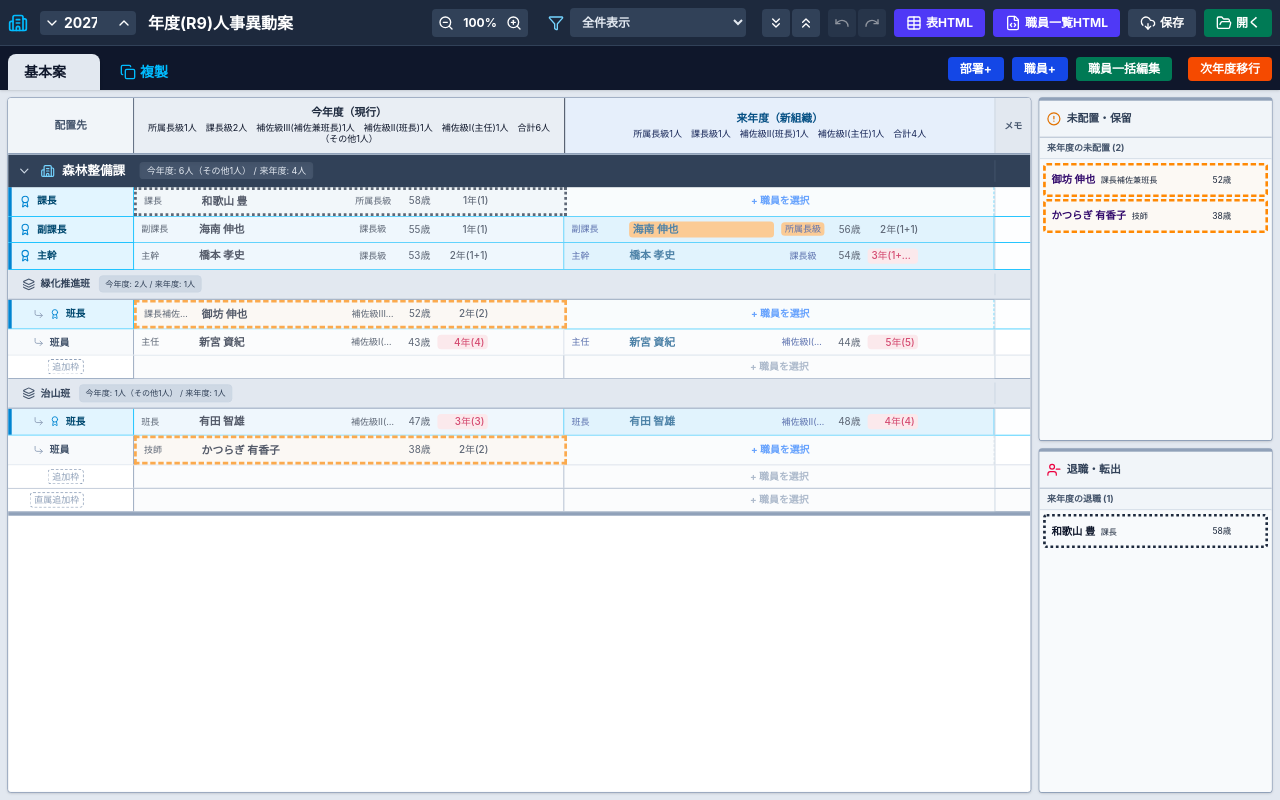
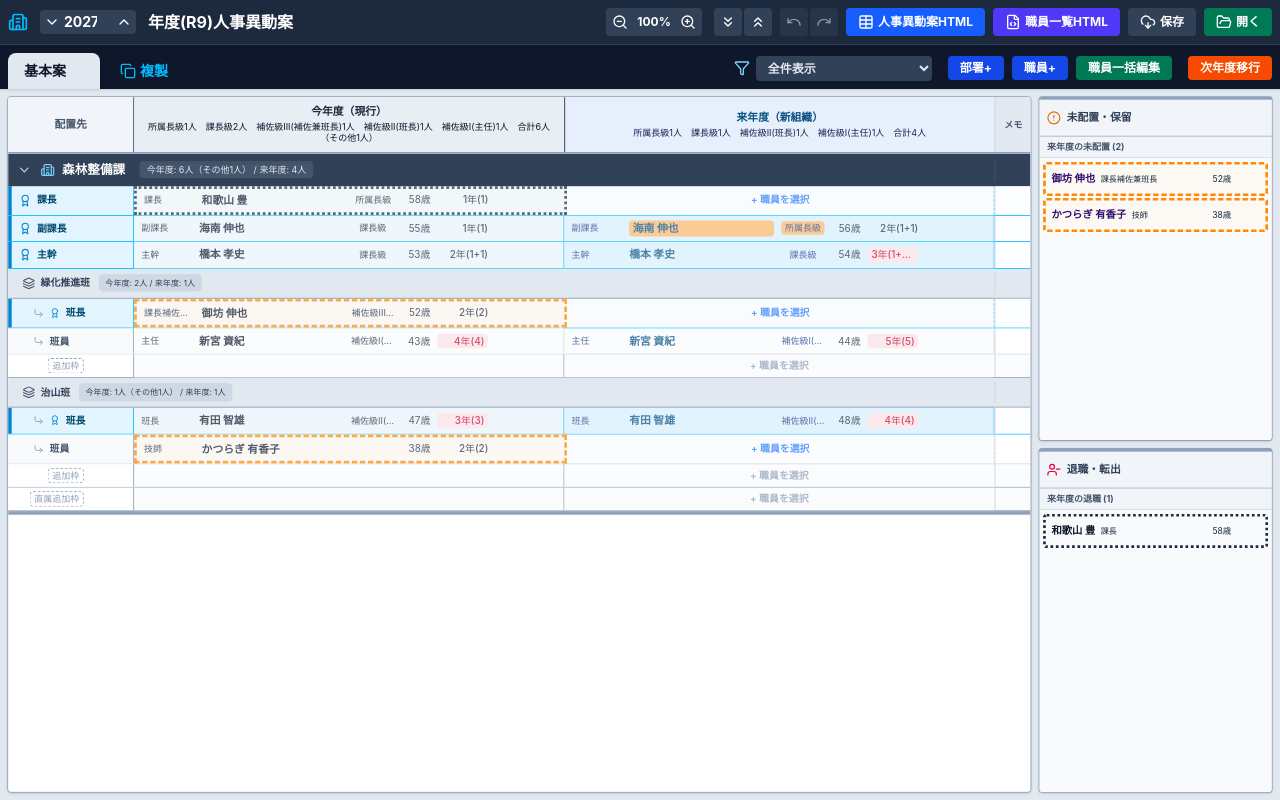
Before and after one commit to Kojiro-Nakamura/personnel-transfer-app, a React (Vite) app: page / in a window 1280 px wide. Built offline with nearby package versions, Linux system fonts and the light colour scheme.

Commit message:
style: rename 表HTML to 人事異動案HTML and change color to blue, and move filter dropdown to the left of 部署+ button

```diff
--- a/src/App.jsx
+++ b/src/App.jsx
@@ -106,20 +106,6 @@ export const AppContent = () => {
               <button onClick={() => setZoom(z => Math.min(1.5, z + 0.1))} className="p-1.5 hover:bg-slate-600" title="拡大"><ZoomIn className="w-4 h-4"/></button>
             </div>
 
-            <div className="flex items-center gap-1.5 ml-2 mr-2">
-              <Filter className="w-4 h-4 text-sky-300" />
-              <select
-                value={filterLevel}
-                onChange={e => setFilterLevel(Number(e.target.value))}
-                className={cx("text-xs py-1.5 px-2 rounded outline-none font-bold cursor-pointer transition-colors", filterLevel > 0 ? "bg-sky-500 text-white shadow-inner" : "bg-slate-700 hover:bg-slate-600 text-slate-200 hover:text-white transition-all")}
-                title="表示する職員の条件を切り替える"
-              >
-                <option value={0}>全件表示</option>
-                {GRADE_OPTIONS.filter(g => g !== "").map(g => (
-                  <option key={g} value={GRADE_LEVELS[g]}>{g}以上</option>
-                ))}
-              </select>
-            </div>
 
             <div className="flex gap-0.5">
               <button onClick={expandAll} className="p-1.5 bg-slate-700 hover:bg-slate-600 active:scale-95 transition-all rounded" title="すべての部署を展開する"><ChevronsDown className="w-4 h-4"/></button>
@@ -129,7 +115,7 @@ export const AppContent = () => {
               <button onClick={undo} disabled={!canUndo} className="p-1.5 bg-slate-700 hover:bg-slate-600 disabled:hover:bg-slate-700 active:scale-95 disabled:active:scale-100 transition-all disabled:opacity-50 rounded" title="直前の操作を取り消す(元に戻す)"><Undo className="w-4 h-4"/></button>
               <button onClick={redo} disabled={!canRedo} className="p-1.5 bg-slate-700 hover:bg-slate-600 disabled:hover:bg-slate-700 active:scale-95 disabled:active:scale-100 transition-all disabled:opacity-50 rounded" title="取り消した操作をやり直す"><Redo className="w-4 h-4"/></button>
             </div>
-            <button onClick={() => openModal('saveFile', { type: 'html', defaultName: currentFileName ? currentFileName.replace('.json', '') : baseFileName })} className="bg-indigo-600 hover:bg-indigo-500 active:scale-95 transition-all px-3 py-1.5 rounded flex items-center justify-center text-xs font-bold" title="現在の表をHTMLファイルとして保存する"><Table className="w-4 h-4 mr-1" />表HTML</button>
+            <button onClick={() => openModal('saveFile', { type: 'html', defaultName: currentFileName ? currentFileName.replace('.json', '') : baseFileName })} className="bg-blue-600 hover:bg-blue-500 active:scale-95 transition-all px-3 py-1.5 rounded flex items-center justify-center text-xs font-bold" title="現在の人事異動案をHTMLファイルとして保存する"><Table className="w-4 h-4 mr-1" />人事異動案HTML</button>
             <button onClick={() => generateAndDownloadHTML(employees, departments, targetYear)} className="bg-indigo-600 hover:bg-indigo-500 active:scale-95 transition-all px-3 py-1.5 rounded flex items-center justify-center text-xs font-bold" title="現在の職員一覧をHTMLファイルとして保存する"><FileCode className="w-4 h-4 mr-1" />職員一覧HTML</button>
             <button onClick={() => openModal('saveFile', { type: 'json', defaultName: currentFileName ? currentFileName.replace('.json', '') : baseFileName })} className="bg-slate-700 hover:bg-slate-600 active:scale-95 transition-all px-3 py-1.5 rounded flex items-center justify-center text-xs font-bold" title="現在のデータをJSONファイルとして保存する"><DownloadCloud className="w-4 h-4 mr-1" />保存</button>
             <label className="bg-emerald-700 hover:bg-emerald-600 active:scale-95 transition-all px-3 py-1.5 rounded cursor-pointer flex items-center justify-center text-xs font-bold" title="保存したJSONファイルを読み込む"><FolderOpen className="w-4 h-4 mr-1" />開く<input type="file" accept=".json" onChange={loadJSON} className="hidden" /></label>
@@ -151,7 +137,21 @@ export const AppContent = () => {
             <button onClick={duplicatePlan} className="flex items-center gap-1 px-4 py-2 text-sky-400 text-sm font-bold" title="現在の案を複製して別案を作成する"><Copy className="w-4 h-4" /> 複製</button>
             {currentFileName && <div className="flex items-center ml-2 px-3 py-1 bg-slate-800 text-slate-400 rounded-full text-[11px] border border-slate-700 select-none"><FileText className="w-3 h-3 mr-1" />{currentFileName}</div>}
           </div>
-          <div className="flex gap-2 pb-1.5">
+          <div className="flex gap-2 pb-1.5 items-center">
+                        <div className="flex items-center gap-1.5 ml-2 mr-2">
+              <Filter className="w-4 h-4 text-sky-300" />
+              <select
+                value={filterLevel}
+                onChange={e => setFilterLevel(Number(e.target.value))}
+                className={cx("text-xs py-1 px-2 rounded outline-none font-bold cursor-pointer transition-colors", filterLevel > 0 ? "bg-sky-500 text-white shadow-inner" : "bg-slate-700 hover:bg-slate-600 text-slate-200 hover:text-white transition-all")}
+                title="表示する職員の条件を切り替える"
+              >
+                <option value={0}>全件表示</option>
+                {GRADE_OPTIONS.filter(g => g !== "").map(g => (
+                  <option key={g} value={GRADE_LEVELS[g]}>{g}以上</option>
+                ))}
+              </select>
+            </div>
             <button onClick={() => openModal('dept')} className="bg-blue-700 hover:bg-blue-600 active:scale-95 transition-all px-3 py-1 rounded text-xs font-bold" title="新しい部署を追加する">部署+</button>
             <button onClick={() => openModal('emp')} className="bg-blue-700 hover:bg-blue-600 active:scale-95 transition-all px-3 py-1 rounded text-xs font-bold" title="新しい職員を追加する">職員+</button>
             <button onClick={() => openModal('bulkEdit')} className="bg-emerald-700 hover:bg-emerald-600 active:scale-95 transition-all px-3 py-1 rounded text-xs font-bold" title="職員データの一括編集やCSVファイルの読み込みを行う">職員一括編集</button>
```
